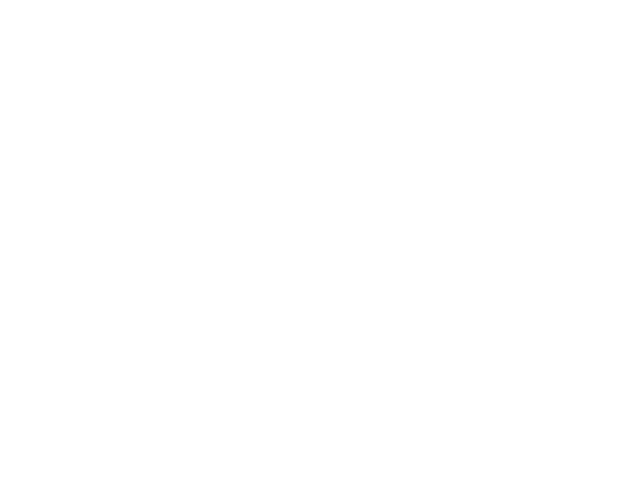
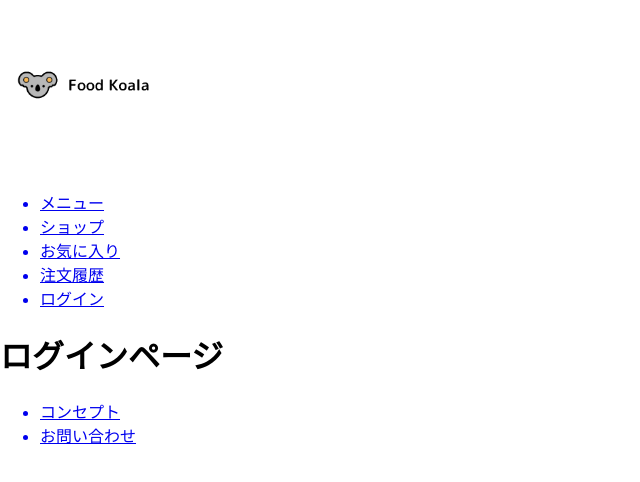
Before and after one commit to takayuka16/Redux-FoodKoala, a React (Create React App) app: page /login in a window 1280 px wide. Before the commit this address had no page. Shown: the top 482 px of the page, without its empty margins (0-640 px from the left). Built offline with nearby package versions, Linux system fonts and the light colour scheme.

Commit message:
ページのルーティングを追加しました

```diff
--- a/src/App.tsx
+++ b/src/App.tsx
@@ -2,6 +2,12 @@
 import "./App.css";
 import { BrowserRouter as Router, Routes, Route } from "react-router-dom";
 import { MenuList } from "./features/menu/MenuList";
+import { ShopList } from "./features/shop/ShopList";
+import { FavoriteShopList } from "./features/shop/FavoriteShopList";
+import { OrderHistory } from "./features/order/OrderHistory";
+import { Login } from "./features/login/Login";
+import { Concept } from "./features/concept/Concept";
+import { InquiryForm } from "./features/inquiry/InquiryForm";
 
 function App() {
   return (
@@ -9,6 +15,12 @@
       <div className="app">
         <Routes>
           <Route path="/" element={<MenuList />} />
+          <Route path="/shops" element={<ShopList />} />
+          <Route path="/favorites" element={<FavoriteShopList />} />
+          <Route path="/order_history" element={<OrderHistory />} />
+          <Route path="/login" element={<Login />} />
+          <Route path="/concept" element={<Concept />} />
+          <Route path="/inquiry_form" element={<InquiryForm />} />
         </Routes>
       </div>
     </Router>
--- a/src/components/Footer.tsx
+++ b/src/components/Footer.tsx
@@ -1,10 +1,16 @@
+import { Link } from "react-router-dom";
+
 export const Footer = () => {
   return (
     <>
       <footer>
         <ul>
-          <li>コンセプト</li>
-          <li>お問い合わせ</li>
+          <Link to="/concept">
+            <li>コンセプト</li>
+          </Link>
+          <Link to="/inquiry_form">
+            <li>お問い合わせ</li>
+          </Link>
         </ul>
       </footer>
     </>
--- a/src/components/Header.tsx
+++ b/src/components/Header.tsx
@@ -17,11 +17,21 @@
         <div>
           <nav>
             <ul>
-              <li>メニュー</li>
-              <li>ショップ</li>
-              <li>お気に入り</li>
-              <li>注文履歴</li>
-              <li>ログイン</li>
+              <Link to="/">
+                <li>メニュー</li>
+              </Link>
+              <Link to="/shops">
+                <li>ショップ</li>
+              </Link>
+              <Link to="/favorites">
+                <li>お気に入り</li>
+              </Link>
+              <Link to="/order_history">
+                <li>注文履歴</li>
+              </Link>
+              <Link to="/login">
+                <li>ログイン</li>
+              </Link>
             </ul>
           </nav>
         </div>
--- /dev/null
+++ b/src/features/concept/Concept.tsx
@@ -0,0 +1,12 @@
+import { Footer } from "../../components/Footer";
+import { Header } from "../../components/Header";
+
+export const Concept = () => {
+  return (
+    <>
+      <Header />
+      <h1>コンセプト</h1>
+      <Footer />
+    </>
+  );
+};
--- /dev/null
+++ b/src/features/inquiry/InquiryForm.tsx
@@ -0,0 +1,12 @@
+import { Footer } from "../../components/Footer";
+import { Header } from "../../components/Header";
+
+export const InquiryForm = () => {
+  return (
+    <>
+      <Header />
+      <h1>お問い合わせフォーム</h1>
+      <Footer />
+    </>
+  );
+};
--- /dev/null
+++ b/src/features/login/Login.tsx
@@ -0,0 +1,12 @@
+import { Footer } from "../../components/Footer";
+import { Header } from "../../components/Header";
+
+export const Login = () => {
+  return (
+    <>
+      <Header />
+      <h1>ログインページ</h1>
+      <Footer />
+    </>
+  );
+};
--- /dev/null
+++ b/src/features/order/OrderHistory.tsx
@@ -0,0 +1,12 @@
+import { Header } from "../../components/Header";
+import { Footer } from "../../components/Footer";
+
+export const OrderHistory = () => {
+  return (
+    <>
+      <Header />
+      <h1>注文履歴</h1>
+      <Footer />
+    </>
+  );
+};
--- /dev/null
+++ b/src/features/shop/FavoriteShopList.tsx
@@ -0,0 +1,12 @@
+import { Footer } from "../../components/Footer";
+import { Header } from "../../components/Header";
+
+export const FavoriteShopList = () => {
+  return (
+    <>
+      <Header />
+      <h1>お気に入りショップ一覧</h1>
+      <Footer />
+    </>
+  );
+};
--- /dev/null
+++ b/src/features/shop/ShopList.tsx
@@ -0,0 +1,12 @@
+import { Footer } from "../../components/Footer";
+import { Header } from "../../components/Header";
+
+export const ShopList = () => {
+  return (
+    <>
+      <Header />
+      <h1>ショップ一覧</h1>
+      <Footer />
+    </>
+  );
+};
```
